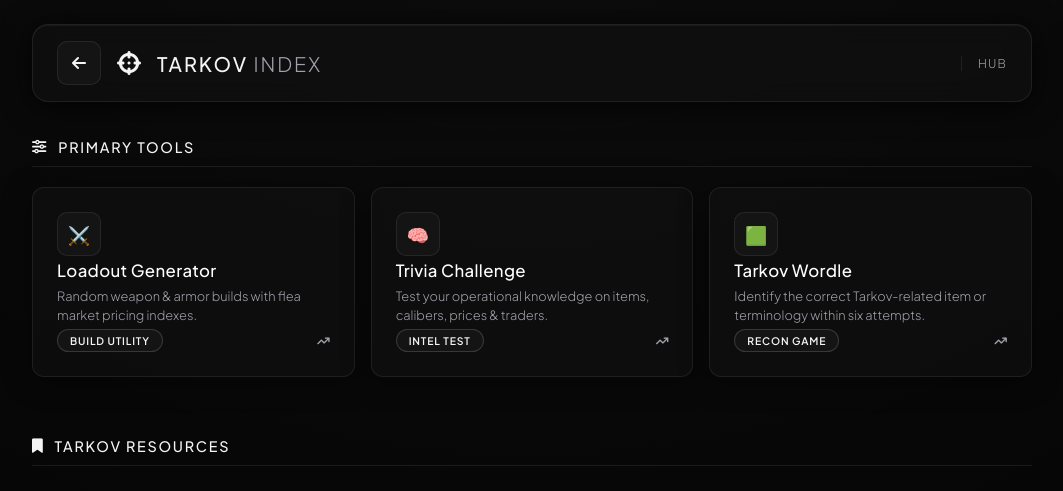
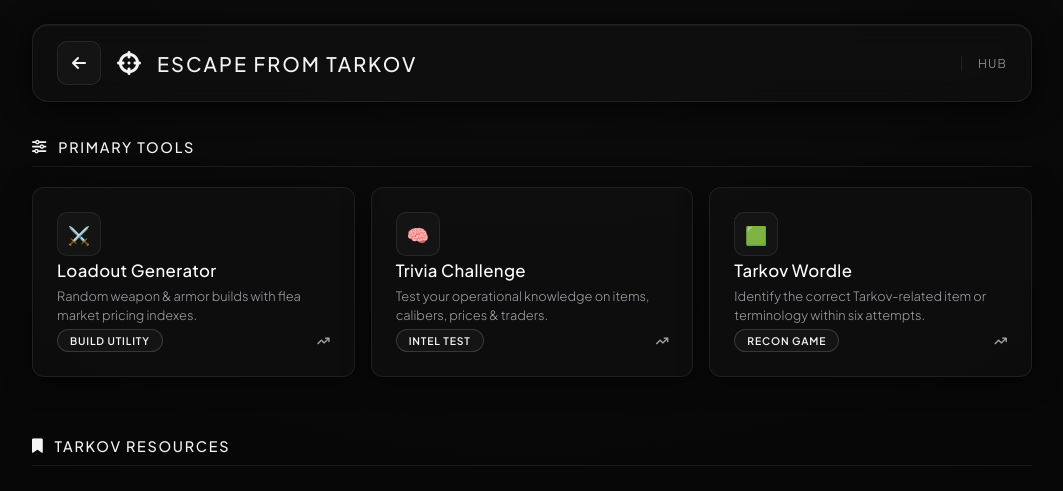
Before and after one commit to cmdrFRANKLY1/cmdrctrl, a plain HTML site: page EscapeFromTarkov/eftIndex.html in a window 1280 px wide. Shown: the top 491 px of the page, without its empty margins (108-1171 px from the left). Drawn offline with Linux system fonts and the light colour scheme.

Commit message:
Update eftIndex.html

```diff
--- a/EscapeFromTarkov/eftIndex.html
+++ b/EscapeFromTarkov/eftIndex.html
@@ -3,7 +3,7 @@
 <head>
     <meta charset="UTF-8" />
     <meta name="viewport" content="width=device-width, initial-scale=1.0" />
-    <title>ESCAPE FROM TARKOV</title>
+    <title>cmdrCtrl: Escape from Tarkov</title>
     <link rel="stylesheet" href="https://cdnjs.cloudflare.com/ajax/libs/font-awesome/6.4.0/css/all.min.css" />
     <link href="https://fonts.googleapis.com/css2?family=Plus+Jakarta+Sans:wght@300;400;500;600;700&display=swap" rel="stylesheet" />
     <style>
@@ -389,7 +389,7 @@
         </a>
         <div class="app-header-title">
             <i class="fas fa-crosshairs"></i>
-            <h1>Tarkov <span>Index</span></h1>
+            <h1>Escape from Tarkov</h1>
             <span class="sub">HUB</span>
         </div>
     </div>
```
